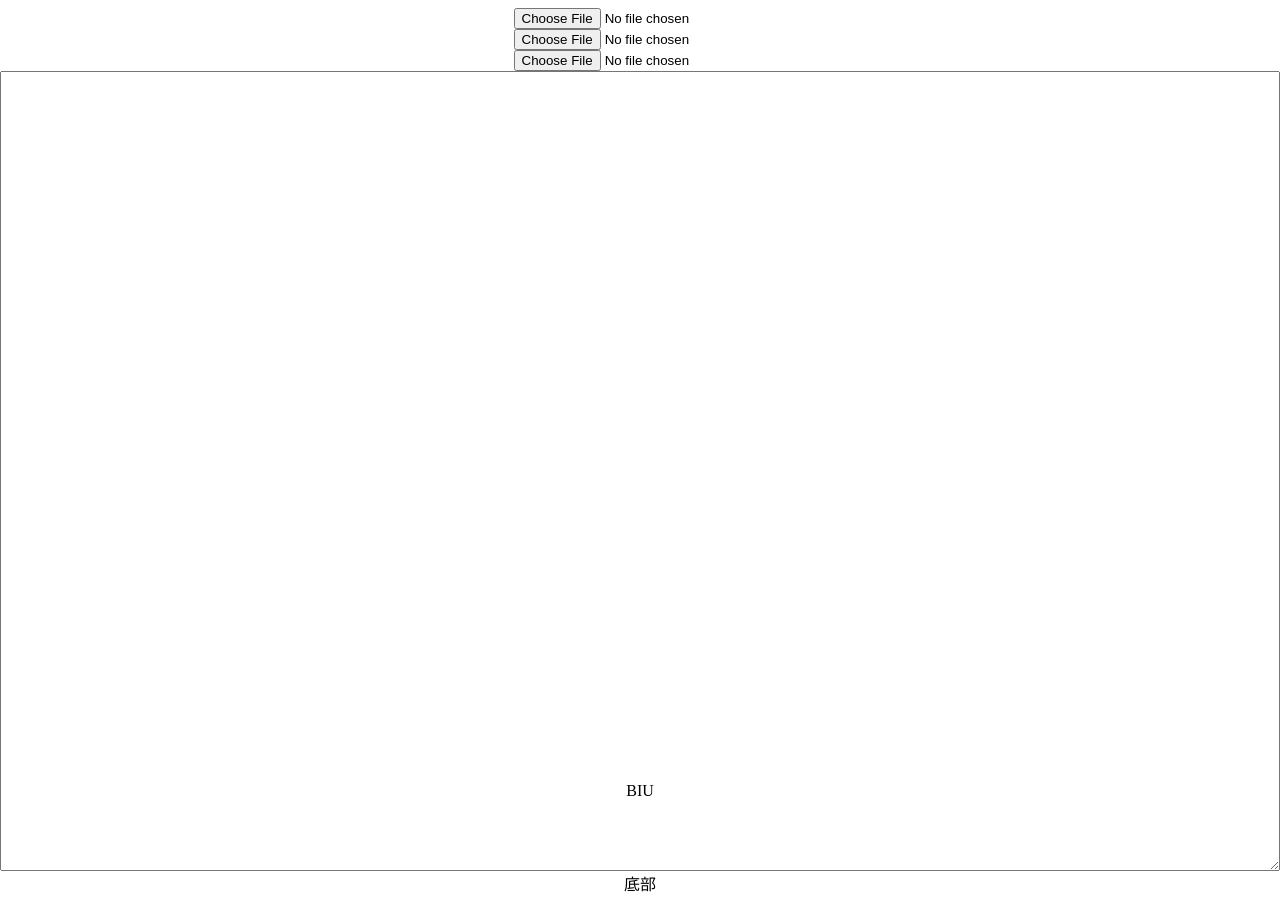
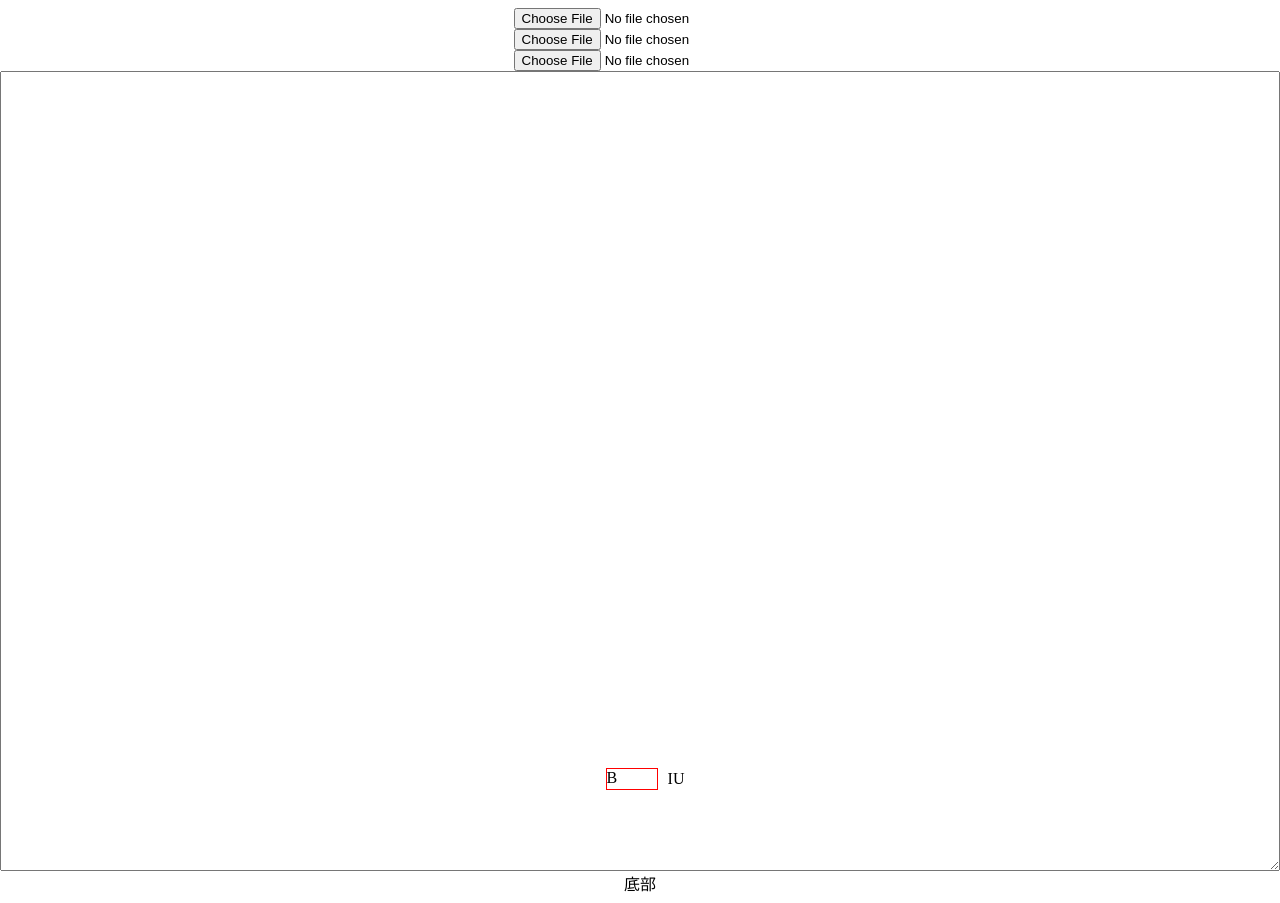
Before and after one commit to unrealyan/audio, a website: page 1.html in a window 1280 px wide. Drawn offline with Linux system fonts and the light colour scheme.

Commit message:
add css toolbar btn

```diff
--- a/1.html
+++ b/1.html
@@ -18,6 +18,13 @@
             align-items: center;
             flex-direction: row;
         }
+        .btn{
+            display: inline-block;
+            width: 50px;
+            height: 20px;
+            border: 1px solid red;
+            margin: 10px;
+        }
     </style>
     <input type="file" accept="image/*">
     <input type="file" accept="video/*" capture="camcorder">
@@ -26,7 +33,7 @@
         <textarea name="" id="" cols="30" rows="10"></textarea>
     </div>
     <div class="toolbar">
-        <span>B</span><span>I</span><span>U</span>
+        <span class="btn">B</span><span>I</span><span>U</span>
     </div>
     <span>底部</span>
 </html>
```
